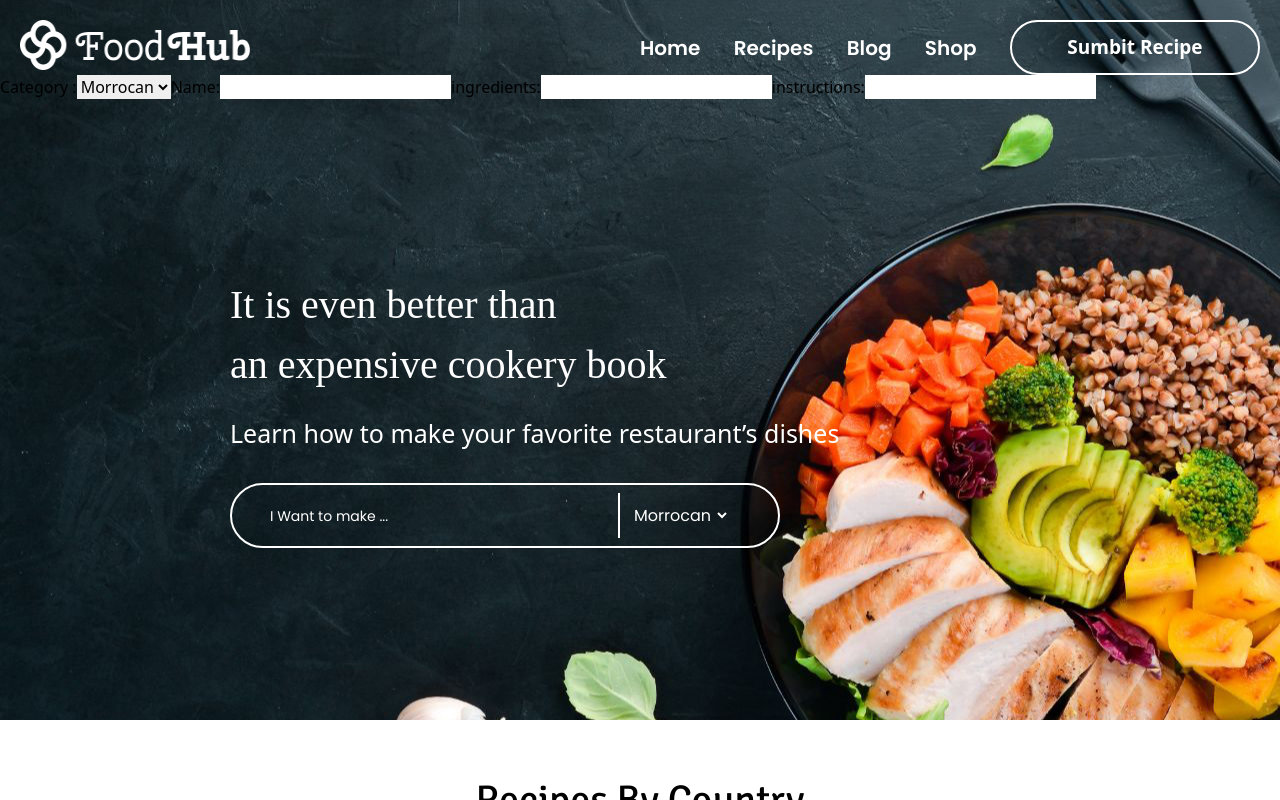
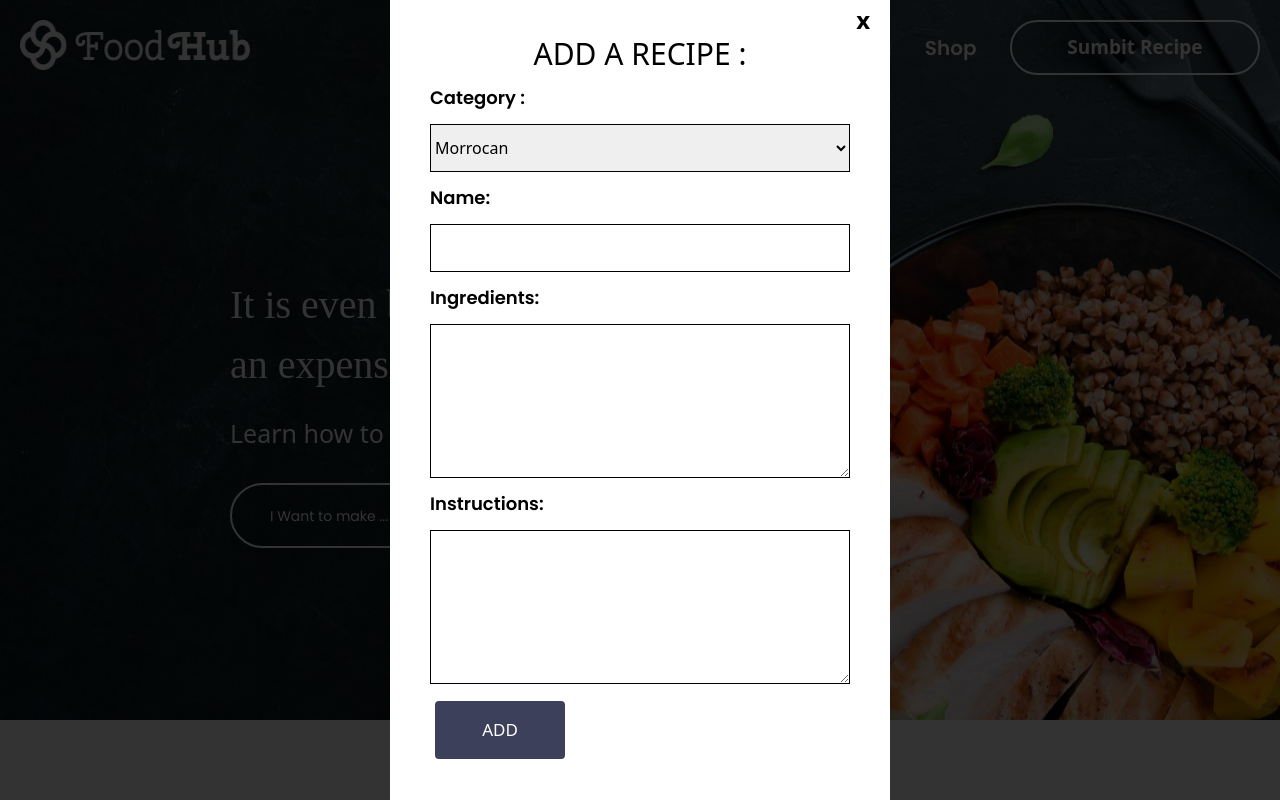
Before and after one commit to Adel-Anas/FoodHub, a React (Create React App) app: page / in a window 1280 px wide. Both pictures are taken after a click on the button "Sumbit Recipe". Shown: the top 800 px of the page. Built offline with nearby package versions, Linux system fonts and the light colour scheme; a web font is replaced by a local one.

Commit message:
AddedRecipe

```diff
--- a/src/Navbar/NavBar.js
+++ b/src/Navbar/NavBar.js
@@ -5,6 +5,14 @@ import { useState } from 'react';
 
 const Navbar = () => {
     const [submit, setSubmit] = useState(false);
+    const openModel = () => {
+      setSubmit(true);
+      document.body.classList.add('overflow-hidden');
+    }
+    const closeModel = () => {
+      setSubmit(false);
+      document.body.classList.remove('overflow-hidden')
+    }
     return (
         <>
             <div className="Navbar-Container">
@@ -16,30 +24,32 @@ const Navbar = () => {
                     <Link to='/Recipe'>Recipes</Link>
                     <Link to='/Blog'>Blog</Link>
                     <Link to='/Shop'>Shop</Link>
-                    <button onClick={() =>{setSubmit((prev)=>!prev)}}>Sumbit Recipe</button>
+                    <button onClick={openModel}>Sumbit Recipe</button>
                 </div>
             </div>
 
             {submit && (
-        <div className="recipe-container fixed bg-black-500 flex items-center justify-center	">
-          <div className="recipe-box">
-
-              <label>
+        <div className="fixed flex items-center justify-center top-0 left-0 bottom-0 right-0 z-10 bg-[rgb(0,0,0,0.8)] overflow-y-auto " >
+          <div className="input-container flex flex-col gap-y-3 text-black bg-white p-10 rounded w-[500px] h-auto relative">
+            <p className="absolute top-2 right-5 text-2xl font-bold cursor-pointer" onClick={closeModel}>x</p>
+            <p className="text-center font-medium text-3xl">ADD A RECIPE :</p>
+              <label className='input-title'>
                 Category :
-                <select name="" id="">
+              </label>
+                <select name="" id="" className='text-black border-black border h-12' >
                   <option value="">Morrocan</option>
-                  <option value="">Italien</option>
+                  <option value="">Italian</option>
                   <option value="">Japanese</option>
                   <option value="">Turkish</option>
                   <option value="">German</option>
                 </select>
-              </label>
-              <label>Name:</label>
-              <input type='text' value="" name='Name'/>
-              <label>ingredients:</label>
-              <input type='text' value="" name='ingredients'/>
-              <label>instructions:</label>
-              <input type='text' value="" name='instructions'/>
+              <label className='input-title'>Name:</label>
+              <input type='text' name='Name' className='input'/>
+              <label className='input-title'>Ingredients:</label>
+              <textarea name="ingredients" id="" cols="10" rows="6" className='textarea'></textarea>
+              <label className='input-title'>Instructions:</label>
+              <textarea name="instructions" id="" cols="10" rows="6" className='textarea'></textarea>
+              <button className='add-recipe'><span>ADD</span></button>
 
           </div>
         </div>
--- a/src/Navbar/Navbar.css
+++ b/src/Navbar/Navbar.css
@@ -1,21 +1,24 @@
-@import url('https://fonts.googleapis.com/css2?family=Barlow:wght@100;200;300;400;500;600;700;800;900&family=Chakra+Petch:wght@300;400;500;600&family=Cherry+Swash:wght@400;700&family=Cormorant+Garamond:wght@300;400;500;600;700&family=Goldman&family=Lato:wght@100;300;400;700;900&family=Montserrat:wght@200;300;400;500;600;700;800;900&family=Poppins:wght@100;200;300;400;500;600;700;800&family=Roboto:wght@100;300;400;500;700&display=swap');
+@import url("https://fonts.googleapis.com/css2?family=Barlow:wght@100;200;300;400;500;600;700;800;900&family=Chakra+Petch:wght@300;400;500;600&family=Cherry+Swash:wght@400;700&family=Cormorant+Garamond:wght@300;400;500;600;700&family=Goldman&family=Lato:wght@100;300;400;700;900&family=Montserrat:wght@200;300;400;500;600;700;800;900&family=Poppins:wght@100;200;300;400;500;600;700;800&family=Roboto:wght@100;300;400;500;700&display=swap");
 
-*{
+@tailwind base;
+@tailwind components;
+@tailwind utilities;
+
+* {
   margin: 0;
   padding: 0;
   box-sizing: border-box;
 }
 
-.Navbar-Container{
+.Navbar-Container {
   display: grid;
   grid-template-columns: repeat(2, 1fr);
   width: 100%;
   justify-content: space-between;
-    padding: 20px 20px 0px 20px ;
+  padding: 20px 20px 0px 20px;
 }
 
-
-.navbar-Logo img{
+.navbar-Logo img {
   width: 230px;
   height: 50px;
   cursor: pointer;
@@ -27,16 +30,15 @@
   align-items: center;
 }
 
-.Navbar-Content a{
+.Navbar-Content a {
   color: white;
   font-size: 20px;
-    font-family: 'Poppins';
+  font-family: "Poppins";
   font-weight: 600;
   text-decoration: none;
-
 }
 
-.Navbar-Content button{
+.Navbar-Content button {
   width: 250px;
   height: 55px;
   border-radius: 40px;
@@ -49,7 +51,81 @@
   transition: all 0.4s ease-in-out;
 }
 
-.Navbar-Content button:hover{
+.Navbar-Content button:hover {
   background-color: White;
   color: #528f2d;
 }
+
+.input {
+  @apply w-[420px] h-12 border border-black outline-none pl-3 font-['Poppins'] text-base;
+}
+
+.textarea {
+  @apply border-black border pl-3 pt-2;
+}
+
+.input-title {
+  @apply font-['Poppins'] font-semibold text-lg;
+}
+
+.add-recipe {
+  border-radius: 4px;
+  background-color: #3d405b;
+  border: none;
+  color: #ffffff;
+  font-size: 17px;
+  padding: 16px;
+  width: 130px;
+  transition: all 0.5s;
+  cursor: pointer;
+  margin: 5px;
+}
+
+.add-recipe span {
+  cursor: pointer;
+  display: inline-block;
+  position: relative;
+  transition: 0.5s;
+}
+
+.add-recipe span:after {
+  content: "»";
+  position: absolute;
+  opacity: 0;
+  top: 0;
+  right: -15px;
+  transition: 0.5s;
+}
+
+.add-recipe:hover span {
+  padding-right: 15px;
+}
+
+.add-recipe:hover span:after {
+  opacity: 1;
+  right: 0;
+}
+
+
+@keyframes fadeIn {
+    0% {
+        transform: scale(0);
+    }
+    100%{
+        transform: scale(1);
+    }
+}
+
+@keyframes fadeOut {
+    0% {
+        transform: scale(100);
+    }
+    100%{
+        transform: scale(0);
+    }
+}
+
+.input-container{
+    animation: fadeIn 0.5s ease-in-out;
+    transition: all 0.5s ease-in-out;
+}
--- a/tailwind.config.js
+++ b/tailwind.config.js
@@ -1,10 +1,22 @@
 /** @type {import('tailwindcss').Config} */
 module.exports = {
-  content: [
-    "./src/**/*.{js,jsx,ts,tsx}",
-  ],
+  content: ["./src/**/*.{js,jsx,ts,tsx}"],
   theme: {
-    extend: {},
+    extend: {
+      keyframes: {
+        fadeIn: {
+          "0%": {
+            transform: 'scale(0)',
+          },
+          "100%": {
+            transform: 'scale(1)',
+          },
+        },
+        Animation : {
+          smooth : 'fadeIn 0.5s ease-in-out'
+        }
+      },
+    },
   },
   plugins: [],
-}
+};
```
Lines whose indentation alone changed are shown as unchanged.
